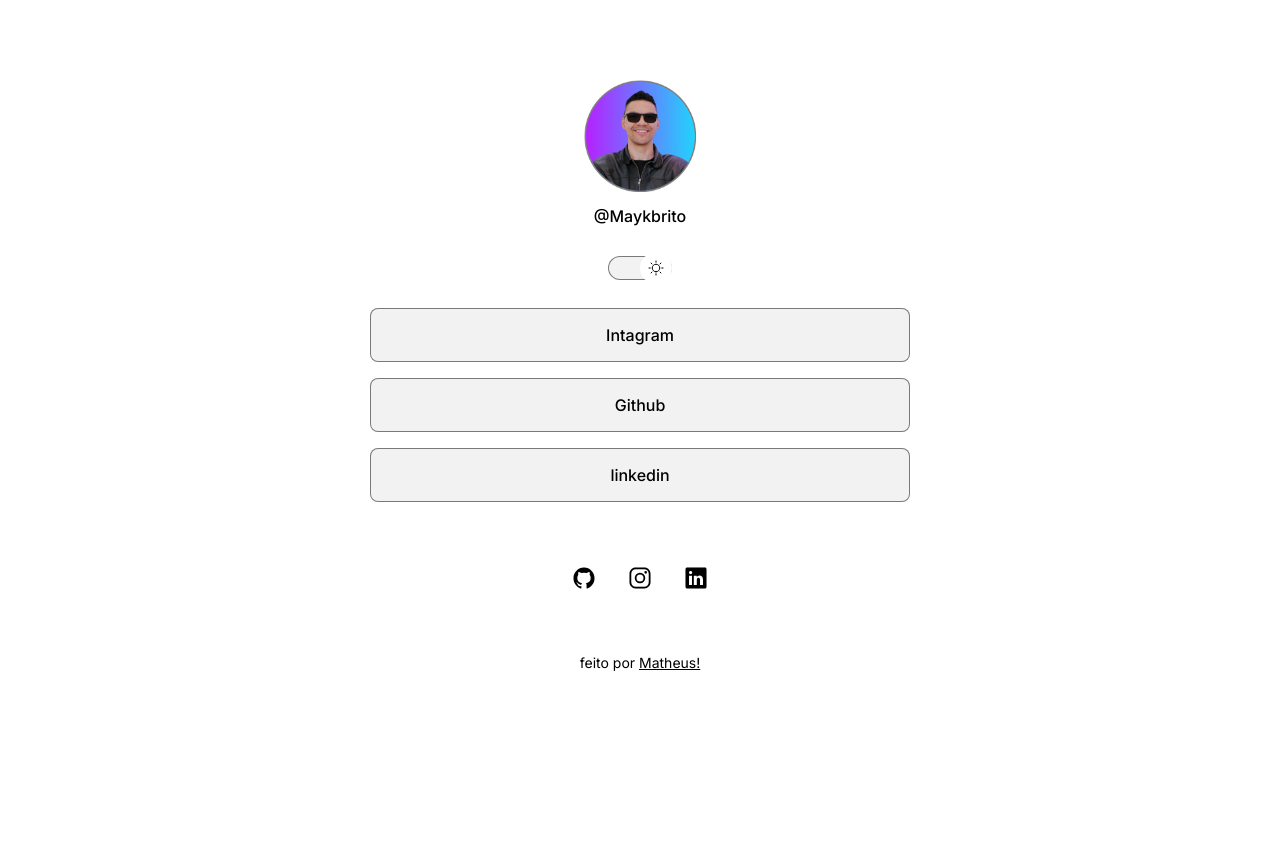
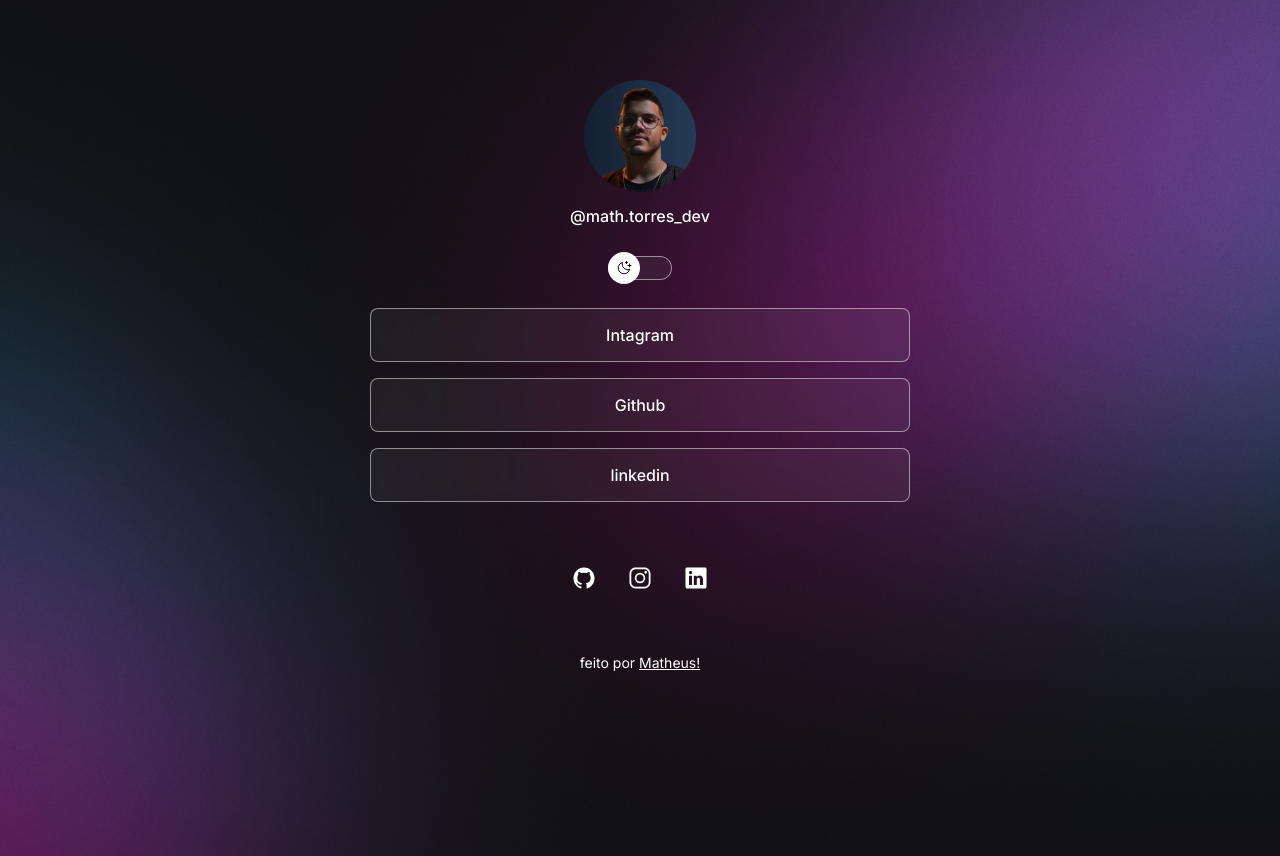
Before and after one commit to mttwwws/Projeto, a plain HTML site: page index.html in a window 1280 px wide. Both pictures are taken after a click on the element 640 px from the left and 267 px from the top of the page. Drawn offline with nearby package versions, Linux system fonts and the light colour scheme.

Commit message:
Finalizado (por enquanto...)

```diff
--- a/index.html
+++ b/index.html
@@ -1,5 +1,5 @@
 <!DOCTYPE html>
-<html lang="pt-br" class="">
+<html lang="pt-br" class="light">
   <head>
     <link rel="preconnect" href="https://fonts.googleapis.com" />
     <link rel="preconnect" href="https://fonts.gstatic.com" crossorigin />
@@ -16,8 +16,8 @@
   <body>
     <div id="container">
       <div id="profile">
-        <img src="./assets/avatar.png" alt="foto de Mayk Brito" />
-        <p>@Maykbrito</p>
+        <img src="./assets/dark-photo.png" alt="foto de Matheus Torres" />
+        <p>@math.torres_dev</p>
       </div>
 
       <div id="switch" onclick="toggleMode()">
@@ -27,7 +27,9 @@
 
       <ul>
         <li>
-          <a href="https://www.instagram.com/math.torres_dev/" target="_blank">Intagram</a>
+          <a href="https://www.instagram.com/math.torres_dev/" target="_blank"
+            >Intagram</a
+          >
         </li>
         <!-- <li>
           <a href="#" target="_blank">youtube</a>
@@ -36,20 +38,27 @@
           <a href="https://github.com/mttwwws/" target="_blank">Github</a>
         </li>
         <li>
-          <a href="https://www.linkedin.com/in/matheus-ferreira-387787228/" target="_blank">linkedin</a>
+          <a
+            href="https://www.linkedin.com/in/matheus-ferreira-387787228/"
+            target="_blank"
+            >linkedin</a
+          >
         </li>
       </ul>
 
       <div id="social-links">
-        <a href="#" target="_blank">
+        <a href="https://github.com/mttwwws/" target="_blank">
           <ion-icon name="logo-github"></ion-icon>
         </a>
 
-        <a href="#" target="_blank">
+        <a href="https://www.instagram.com/math.torres_dev/" target="_blank">
           <ion-icon name="logo-instagram"></ion-icon>
         </a>
 
-        <a href="#" target="_blank">
+        <a
+          href="https://www.linkedin.com/in/matheus-ferreira-387787228/"
+          target="_blank"
+        >
           <ion-icon name="logo-linkedin"></ion-icon>
         </a>
 
@@ -64,7 +73,9 @@
 
       <footer>
         feito por
-        <a href="#" target="_blank"> Matheus! </a>
+        <a href="https://www.instagram.com/math.torres_dev/" target="_blank">
+          Matheus!
+        </a>
       </footer>
     </div>
 
--- a/script.js
+++ b/script.js
@@ -7,8 +7,8 @@ function toggleMode() {
 
   // substituir a imagem
   if (html.classList.contains("light")) {
-    img.setAttribute('src', './assets/avatar-light.png')
+    img.setAttribute('src', './assets/light-photo.png')
   } else {
-    img.setAttribute('src', './assets/avatar.png')
+    img.setAttribute('src', './assets/dark-photo.png')
   }
 }
--- a/style.css
+++ b/style.css
@@ -178,7 +178,7 @@ footer {
   }
 
   .light {
-    --bg-url: url(.assets/bg-desktop-light.jpg);
+    --bg-url: url(./assets/bg-desktop-light.jpg);
   }
 }
 
```
Also changed, not shown: assets/dark-photo.png (added), assets/light-photo.png (added).
